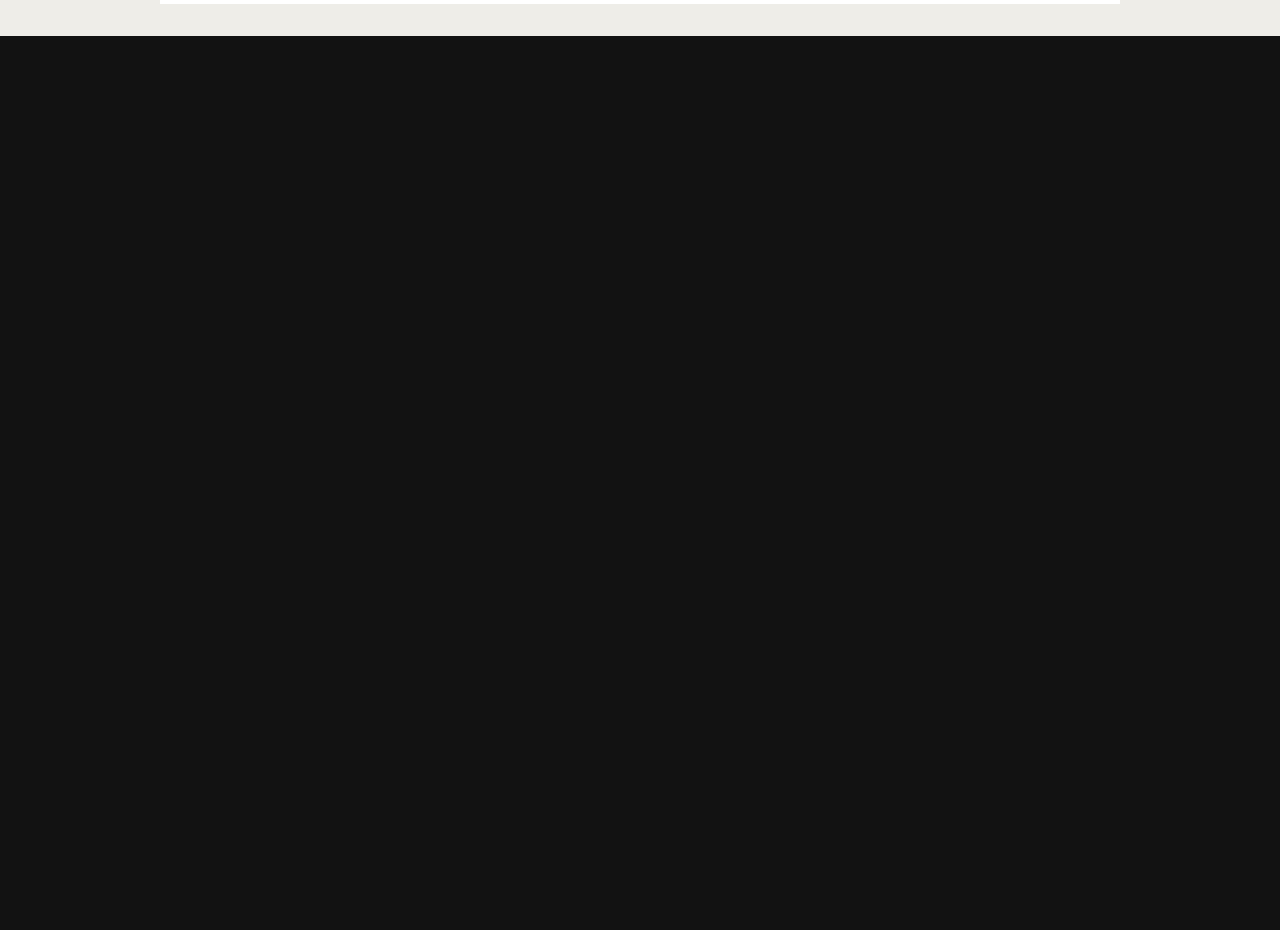
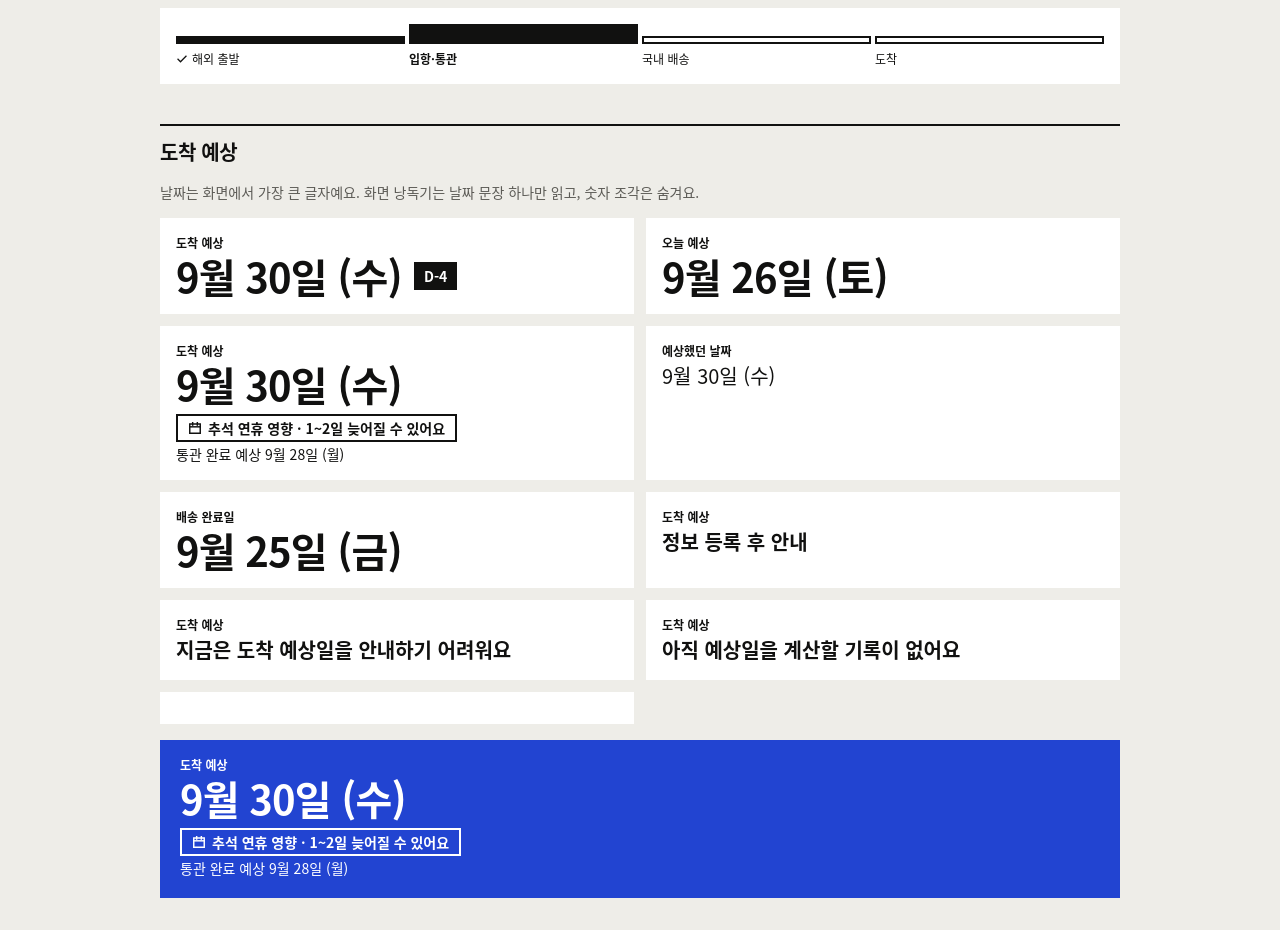
Before and after one commit to Ddomongs/tracking-tipoasis, a Next.js app: page /internal/ui-kit in a window 1280 px wide. Shown: the part 3600-4530 px from the top of the page. Before the commit the page ends 3636 px from the top, so only its background shows below. Built offline with nearby package versions, Linux system fonts and the light colour scheme.

Commit message:
feat: add the EtaDisplay primitive and the status field budget check

```diff
--- a/app/(internal)/internal/ui-kit/page.tsx
+++ b/app/(internal)/internal/ui-kit/page.tsx
@@ -1,11 +1,13 @@
 import type { Metadata } from "next";
 import { Button } from "@/components/primitives/Button";
+import { EtaDisplay } from "@/components/primitives/EtaDisplay";
 import { JourneySpine } from "@/components/primitives/JourneySpine";
 import { ButtonLink } from "@/components/primitives/ButtonLink";
 import { StatusChip } from "@/components/primitives/StatusChip";
 import { DEFAULT_STYLE_ID, STYLE_LABELS } from "@/lib/style/styles";
 import { COLOR_TOKENS, CONTRAST_REQUIREMENTS, STYLE_COLOR_TOKENS, contrastRatio } from "@/lib/style/tokens";
-import type { SpineView, Tone } from "@/lib/tracking/types";
+import type { EtaDate, EtaView, SpineView, Tone } from "@/lib/tracking/types";
+import { formatKstDate, weekdayLabel } from "@/lib/tracking/time";
 
 export const metadata: Metadata = {
   title: "화면 부품 모음"
@@ -124,6 +126,7 @@ export default function UiKitPage(): React.JSX.Element {
         <ButtonSection />
         <ToneSection />
         <JourneySection />
+        <EtaSection />
       </div>
     </main>
   );
@@ -160,6 +163,7 @@ function StatusHeadDemo(): React.JSX.Element {
         </div>
       </div>
       <JourneySpine spine={CUSTOMS_SPINE} />
+      <EtaDisplay eta={DEMO_ETA} />
     </Field>
   );
 }
@@ -263,3 +267,54 @@ function JourneySection(): React.JSX.Element {
     </Section>
   );
 }
+
+/** EtaDate for a KST date key, formatted by S03's time helpers ('2026-09-30' → '9월 30일 (수)'). */
+function etaDate(key: string): EtaDate {
+  const [, month, day] = key.split("-").map(Number);
+  return { key, label: formatKstDate(key), month, day, weekday: weekdayLabel(key) };
+}
+
+// The gallery pretends today is 2026-09-26 (the fixture date), so 9월 30일 is D-4.
+const DEMO_ETA: EtaView = { kind: "date", label: "도착 예상", date: etaDate("2026-09-30"), dday: 4, caption: null };
+
+const HOLIDAY_ETA: EtaView = {
+  kind: "holidayAffected",
+  label: "도착 예상",
+  date: etaDate("2026-09-30"),
+  badge: "추석 연휴 영향 · 1~2일 늦어질 수 있어요",
+  holidayName: "추석 연휴",
+  caption: "통관 완료 예상 9월 28일 (월)"
+};
+
+const ETA_DEMOS: ReadonlyArray<{ readonly demo: string; readonly eta: EtaView }> = [
+  { demo: "eta-date", eta: DEMO_ETA },
+  // S03 addition 5: the "today" view carries '오늘 예상' as its label (resultCopy.etaTodayLabel); caption stays the secondary line.
+  { demo: "eta-today", eta: { kind: "today", label: "오늘 예상", date: etaDate("2026-09-26"), caption: null } },
+  { demo: "eta-holiday", eta: HOLIDAY_ETA },
+  { demo: "eta-overdue", eta: { kind: "overdue", label: "예상했던 날짜", date: etaDate("2026-09-30") } },
+  { demo: "eta-delivered", eta: { kind: "deliveredOn", label: "배송 완료일", date: etaDate("2026-09-25") } },
+  { demo: "eta-pending", eta: { kind: "pendingInfo", label: "도착 예상", text: "정보 등록 후 안내" } },
+  { demo: "eta-withheld", eta: { kind: "withheld", label: "도착 예상", text: "지금은 도착 예상일을 안내하기 어려워요" } },
+  { demo: "eta-unknown", eta: { kind: "unknown", label: "도착 예상", text: "아직 예상일을 계산할 기록이 없어요" } },
+  { demo: "eta-none", eta: { kind: "none" } }
+];
+
+function EtaSection(): React.JSX.Element {
+  return (
+    <Section id="eta" title="도착 예상">
+      <p className="m-0 text-tt-sm text-tt-muted">
+        날짜는 화면에서 가장 큰 글자예요. 화면 낭독기는 날짜 문장 하나만 읽고, 숫자 조각은 숨겨요.
+      </p>
+      <div className="grid gap-3 sm:grid-cols-2">
+        {ETA_DEMOS.map((item) => (
+          <div key={item.demo} data-demo={item.demo} className="flex min-w-0 flex-col gap-2 bg-tt-surface p-4">
+            <EtaDisplay eta={item.eta} />
+          </div>
+        ))}
+      </div>
+      <Field tone="progress" demo="field-eta-holiday">
+        <EtaDisplay eta={HOLIDAY_ETA} />
+      </Field>
+    </Section>
+  );
+}
--- a/app/styles/tokens.css
+++ b/app/styles/tokens.css
@@ -234,3 +234,85 @@
   [data-slot="journey"] [data-station-state="todo"] [data-spine-part="bar"] { border-color: CanvasText; }
   [data-slot="journey"] [data-spine-part="bar"] > [data-tone-icon] { color: Canvas; }
 }
+
+
+/* ---------- 변형 슬롯 eta — signal: 굵고 큰 날짜 숫자 ----------
+ * 화면에서 가장 큰 글자(--tt-text-eta). D-n 칩은 반전(색면 안: 색면 글자색 바탕), 연휴 배지는 2px 외곽선.
+ * '예상했던 날짜'(overdue)는 작고 가늘게 — 흐리게 보이도록 하되 대비는 그대로. */
+[data-slot="eta"] {
+  --eta-badge-bg: transparent;
+  --eta-badge-fg: currentColor;
+  display: flex;
+  flex-direction: column;
+  align-items: flex-start;
+  gap: 2px;
+}
+[data-slot="eta"] [data-eta-label] {
+  margin: 0;
+  font-size: var(--tt-text-xs);
+  line-height: 18px;
+  font-weight: 700;
+}
+[data-slot="eta"] [data-eta-value] {
+  display: flex;
+  flex-wrap: wrap;
+  align-items: center;
+  gap: 4px 12px;
+  margin: 0;
+}
+[data-slot="eta"] [data-eta-visual] {
+  font-family: var(--tt-font-display);
+  font-size: var(--tt-text-eta);
+  line-height: 1.1;
+  font-weight: var(--tt-weight-display);
+  letter-spacing: -0.02em;
+  font-variant-numeric: tabular-nums;
+}
+[data-slot="eta"] [data-eta-part] {
+  white-space: nowrap;
+}
+[data-slot="eta"] [data-eta-dday] {
+  display: inline-flex;
+  align-items: center;
+  min-height: 28px;
+  padding: 0 10px;
+  background-color: var(--field-fg, var(--tt-ink));
+  color: var(--field-bg, var(--tt-surface));
+  font-size: var(--tt-text-sm);
+  line-height: 20px;
+  font-weight: var(--tt-weight-display);
+  font-variant-numeric: tabular-nums;
+}
+[data-slot="eta"] [data-eta-badge] {
+  display: inline-flex;
+  align-items: center;
+  gap: 6px;
+  min-height: 28px;
+  margin-top: 6px;
+  padding: 2px 10px;
+  border: 2px solid var(--eta-badge-fg);
+  background-color: var(--eta-badge-bg);
+  color: var(--eta-badge-fg);
+  font-size: var(--tt-text-sm);
+  line-height: 20px;
+  font-weight: 700;
+}
+[data-slot="eta"] [data-eta-caption] {
+  margin: 0;
+  font-size: var(--tt-text-sm);
+  line-height: 20px;
+  font-weight: 500;
+}
+[data-slot="eta"] [data-eta-text] {
+  margin: 0;
+  font-family: var(--tt-font-display);
+  font-size: var(--tt-text-lg);
+  line-height: 28px;
+  font-weight: var(--tt-weight-display);
+}
+[data-slot="eta"][data-eta-kind="overdue"] [data-eta-visual] {
+  font-size: var(--tt-text-lg);
+  line-height: 28px;
+  font-weight: 500;
+  letter-spacing: 0;
+}
--- /dev/null
+++ b/components/primitives/EtaDisplay.tsx
@@ -0,0 +1,118 @@
+import type { EtaDate, EtaView } from "@/lib/tracking/types";
+
+const DDAY_PREFIX = "D-";
+
+type ShownEta = Exclude<EtaView, { readonly kind: "none" }>;
+
+function Digits({ value }: { readonly value: number }): React.JSX.Element {
+  return (
+    <>
+      {String(value)
+        .split("")
+        .map((digit, index) => (
+          <span key={`${index}-${digit}`} data-eta-digit={digit}>
+            {digit}
+          </span>
+        ))}
+    </>
+  );
+}
+
+/**
+ * Screen readers get one sentence (`date.label`, e.g. '9월 30일 (수)'); the visual is aria-hidden and split
+ * into month/day/weekday parts and single digits so each style can draw it its own way (signal: big numerals,
+ * night: digit tiles). The visual text equals the label because S03 formats the label as `${month}월 ${day}일 (${weekday})`.
+ */
+function DateValue({ date, dday }: { readonly date: EtaDate; readonly dday: number | null }): React.JSX.Element {
+  return (
+    <p data-eta-value="true">
+      <span className="sr-only">{date.label}</span>
+      <span aria-hidden="true" data-eta-visual="true">
+        <span data-eta-part="month">
+          <Digits value={date.month} />월
+        </span>{" "}
+        <span data-eta-part="day">
+          <Digits value={date.day} />일
+        </span>{" "}
+        <span data-eta-part="weekday">({date.weekday})</span>
+      </span>
+      {dday === null ? null : <span data-eta-dday={String(dday)}>{`${DDAY_PREFIX}${dday}`}</span>}
+    </p>
+  );
+}
+
+function CalendarIcon(): React.JSX.Element {
+  return (
+    <svg
+      aria-hidden="true"
+      focusable="false"
+      width="1em"
+      height="1em"
+      viewBox="0 0 24 24"
+      fill="none"
+      stroke="currentColor"
+      strokeWidth={2.5}
+      strokeLinecap="square"
+      strokeLinejoin="miter"
+      className="shrink-0"
+    >
+      <path d="M3 5h18v16H3z" />
+      <path d="M3 10h18" />
+      <path d="M8 3v4" />
+      <path d="M16 3v4" />
+    </svg>
+  );
+}
+
+function Caption({ text }: { readonly text: string | null }): React.JSX.Element | null {
+  return text === null ? null : <p data-eta-caption="true">{text}</p>;
+}
+
+function EtaBody({ eta }: { readonly eta: ShownEta }): React.JSX.Element {
+  switch (eta.kind) {
+    case "date":
+      return (
+        <>
+          <DateValue date={eta.date} dday={eta.dday} />
+          <Caption text={eta.caption} />
+        </>
+      );
+    case "today":
+      return (
+        <>
+          <DateValue date={eta.date} dday={null} />
+          <Caption text={eta.caption} />
+        </>
+      );
+    case "holidayAffected":
+      // Holiday overlap hides D-n and '오늘 예상' (spec §6); the badge says why.
+      return (
+        <>
+          <DateValue date={eta.date} dday={null} />
+          <span data-eta-badge="true">
+            <CalendarIcon />
+            {eta.badge}
+          </span>
+          <Caption text={eta.caption} />
+        </>
+      );
+    case "overdue":
+    case "deliveredOn":
+      return <DateValue date={eta.date} dday={null} />;
+    case "pendingInfo":
+    case "withheld":
+    case "unknown":
+      return <p data-eta-text="true">{eta.text}</p>;
+  }
+}
+
+/** The `eta` variant slot (spec §6 도착 예상). Renders only view-model strings plus the prefix 'D-'. */
+export function EtaDisplay({ eta }: { readonly eta: EtaView }): React.JSX.Element | null {
+  if (eta.kind === "none") return null;
+  return (
+    <div data-slot="eta" data-eta-kind={eta.kind}>
+      <p data-eta-label="true">{eta.label}</p>
+      <EtaBody eta={eta} />
+    </div>
+  );
+}
```
Also changed, not shown: 1 other file (tests, documents, lock files or other folders).
